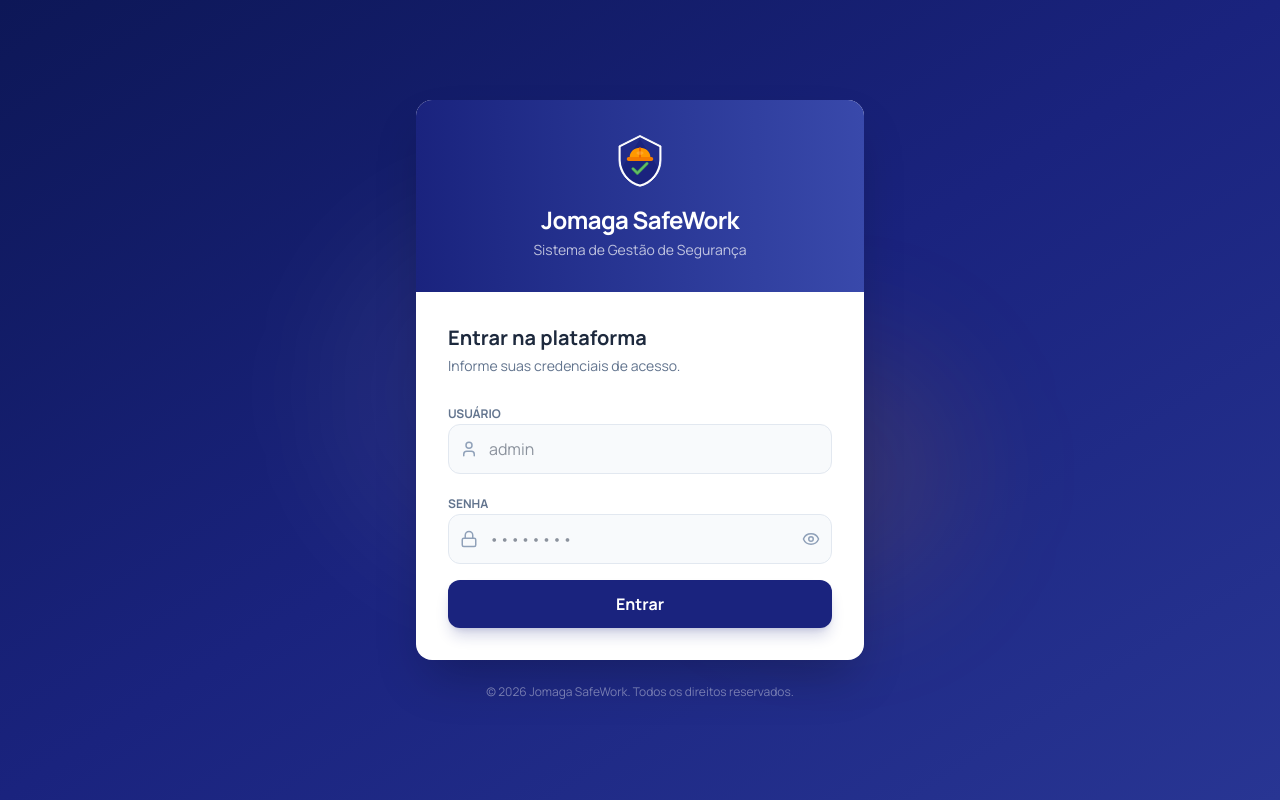
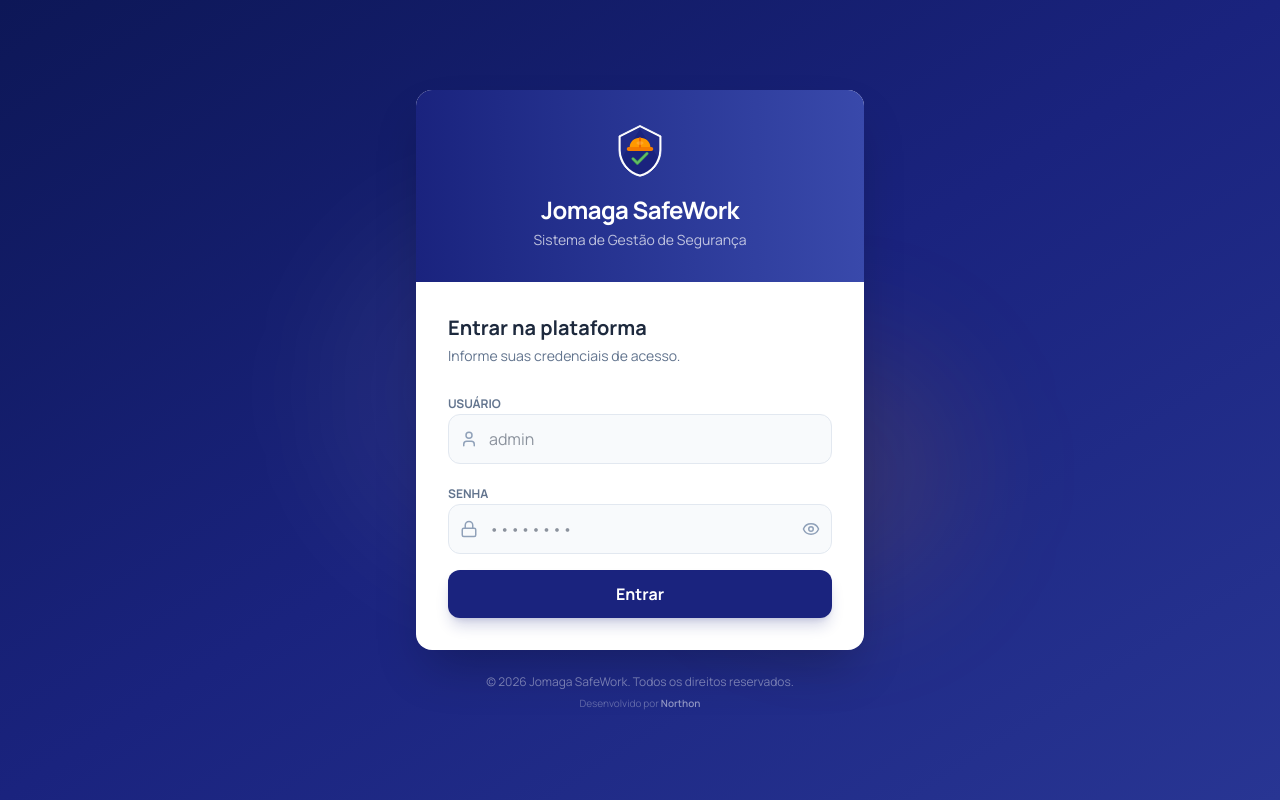
Before and after one commit to priscilaenorthon-dev/Jomaga-SafeWork, a Next.js app: page /login in a window 1280 px wide. Built offline with nearby package versions, Linux system fonts and the light colour scheme; no server answers.

Commit message:
feat(login): add developer credit - Desenvolvido por Northon

```diff
--- a/app/login/page.tsx
+++ b/app/login/page.tsx
@@ -147,6 +147,9 @@ export default function LoginPage() {
         <p className="text-center text-white/40 text-xs mt-6">
           © {new Date().getFullYear()} Jomaga SafeWork. Todos os direitos reservados.
         </p>
+        <p className="text-center text-white/30 text-[10px] mt-1.5">
+          Desenvolvido por <span className="text-white/50 font-semibold">Northon</span>
+        </p>
       </motion.div>
     </div>
   );
```
